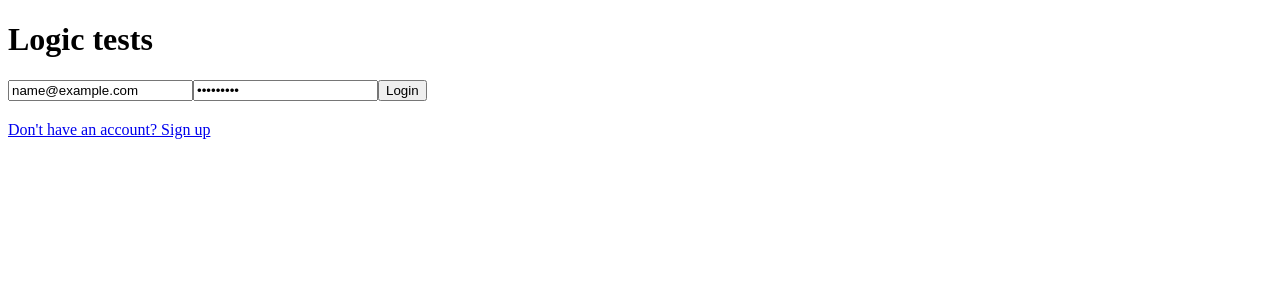
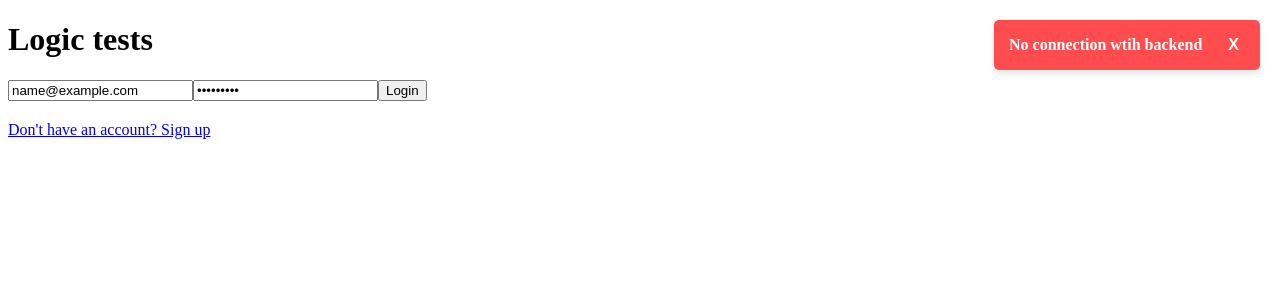
Before and after one commit to adam1ak/academicflow, a React (Vite) app in the folder webapp/: page /login in a window 1280 px wide. Both pictures are taken after typing "name@example.com", "Sample123" into the empty fields and a click on the button "Login". Shown: the top 300 px of the page. Built offline with nearby package versions, Linux system fonts and the light colour scheme; no server answers.

Commit message:
feat(frontend): implement global error context and axios interceptor for error handling

```diff
--- a/webapp/src/App.jsx
+++ b/webapp/src/App.jsx
@@ -1,15 +1,40 @@
+import { useEffect } from 'react'
 import { BrowserRouter, Routes, Route, Navigate } from 'react-router-dom'
+import api from './services/api'
 
 import LoginPage from './pages/LoginPage'
 import DashboardPage from './pages/DashboardPage'
 import RegisterPage from './pages/RegisterPage'
 
 import { useAuth } from './context/AuthContext'
+import { useError } from './context/ErrorContext'
+
 import ProtectedRoute from './components/ProtectedRoute'
+import ErrorPopup from './components/ErrorPopup'
 
 function App() {
 
   const { isLogged, isChecking } = useAuth()
+  const { showError } = useError()
+
+  useEffect(() => {
+    const interceptor = api.interceptors.response.use(
+      (response) => response,
+      (error) => {
+        if (error.response && error.response.status !== 401) {
+          const errorMessage = error.response.data?.detail || "Error from server"
+          showError(errorMessage)
+        } else if (!error.response) {
+          showError("No connection wtih backend")
+        }
+        return Promise.reject(error)
+      }
+    )
+
+    return () => {
+      api.interceptors.response.eject(interceptor)
+    }
+  }, [showError])
 
   if (isChecking) {
     return (
@@ -21,6 +46,8 @@ function App() {
 
   return (
     <BrowserRouter>
+      <ErrorPopup />
+
       <Routes>
         <Route path="/login" element={isLogged ? <Navigate to="/dashboard" /> : <LoginPage />} />
         <Route path="/register" element={isLogged ? <Navigate to="/dashboard" /> : <RegisterPage />} />
--- /dev/null
+++ b/webapp/src/components/ErrorPopup.jsx
@@ -0,0 +1,25 @@
+import { useError } from "../context/ErrorContext"
+
+function ErrorPopup() {
+    const { error, cleanError } = useError()
+
+    if (!error) return null
+
+    return (
+        <div style={{
+            position: 'fixed', top: '20px', right: '20px',
+            backgroundColor: '#ff4d4f', color: 'white',
+            padding: '15px', borderRadius: '5px',
+            boxShadow: '0 4px 6px rgba(0,0,0,0.1)',
+            zIndex: 1000, display: 'flex', gap: '20px', alignItems: 'center'
+        }}>
+            <p style={{ margin: 0, fontWeight: 'bold' }}>{error}</p>
+            <button onClick={cleanError} style={{
+                background: 'transparent', border: 'none', color: 'white',
+                fontWeight: 'bold', cursor: 'pointer', fontSize: '16px'
+            }}>X</button>
+        </div>
+    )
+}
+
+export default ErrorPopup
--- /dev/null
+++ b/webapp/src/context/ErrorContext.jsx
@@ -0,0 +1,25 @@
+import { createContext, useContext, useState } from "react"
+
+const ErrorContext = createContext()
+
+export const ErrorContextProvider = ({ children }) => {
+    const [error, setError] = useState(null)
+
+    const showError = (message) => setError(message)
+    const cleanError = () => setError(null)
+
+    return (
+        <ErrorContext.Provider
+            value={{
+                error,
+                showError,
+                cleanError
+            }}>
+
+            {children}
+        </ErrorContext.Provider>
+    )
+}
+
+// eslint-disable-next-line react-refresh/only-export-components
+export const useError = () => useContext(ErrorContext)
--- a/webapp/src/main.jsx
+++ b/webapp/src/main.jsx
@@ -3,11 +3,14 @@ import { createRoot } from 'react-dom/client'
 import App from './App.jsx'
 
 import { AuthProvider } from './context/AuthContext.jsx'
+import { ErrorContextProvider } from './context/ErrorContext.jsx'
 
 createRoot(document.getElementById('root')).render(
   <StrictMode>
-    <AuthProvider>
-      <App />
-    </AuthProvider>
+    <ErrorContextProvider>
+      <AuthProvider>
+        <App />
+      </AuthProvider>
+    </ErrorContextProvider>
   </StrictMode>
 )
```
